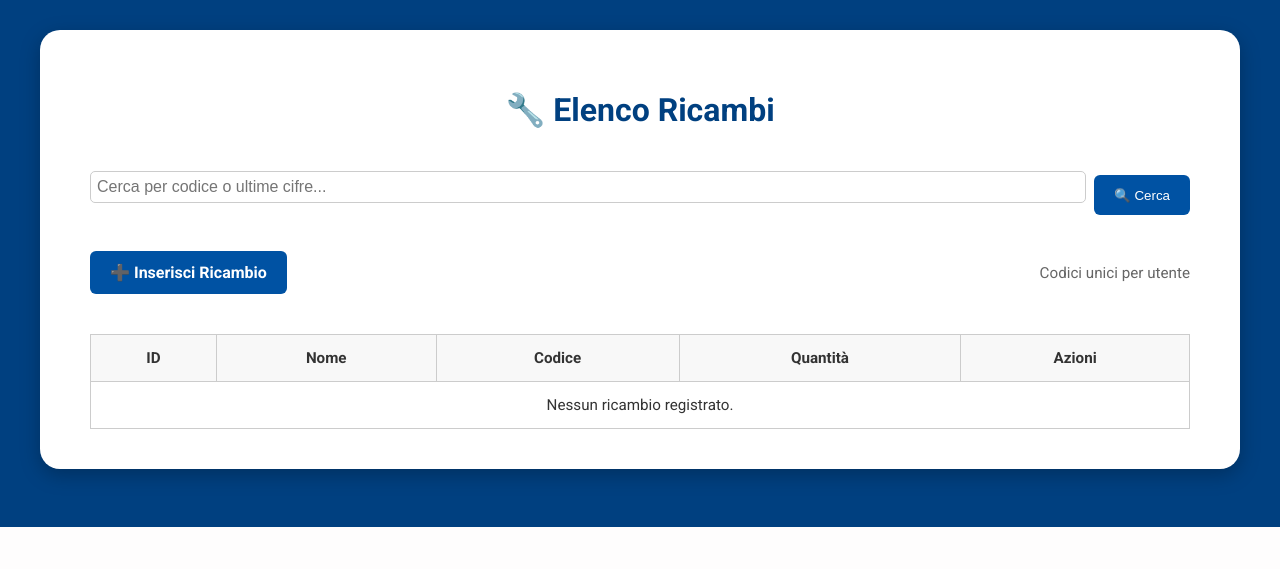
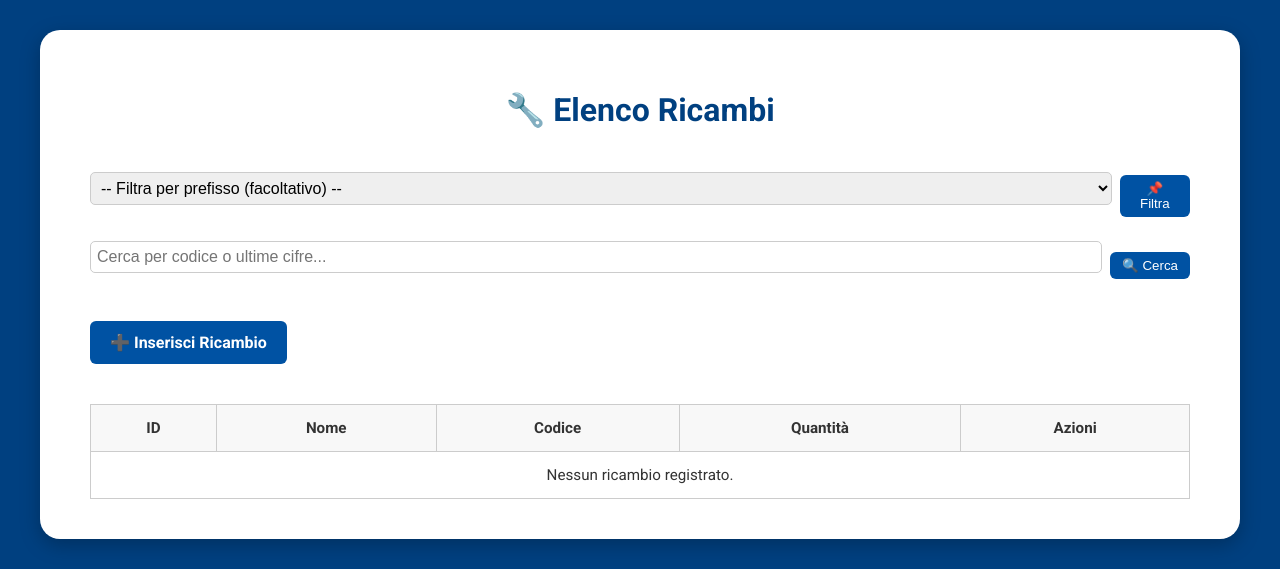
Before and after one commit to idealgius/GruppoAutoscala-GestionaleAuto, a Flask app: page /ricambi in a window 1280 px wide. Shown: the part 273-842 px from the top of the page. Before the commit the page ends 800 px from the top, so only its background shows below. Run offline with Flask 3, Linux system fonts and the light colour scheme; the visitor is signed in with stand-in values (Sample User, id 1); data that the repository does not hold is empty; some libraries are stand-ins or nearby versions.

Commit message:
Migliorato gestione ricambi: filtro prefisso, ricerca avanzata e evidenziazione risultati

```diff
--- a/app.py
+++ b/app.py
@@ -218,7 +218,6 @@ def modifica_cliente(id):
     flash(f"❌ Cliente ID {id} non trovato o non accessibile")
     return redirect(url_for("lista_clienti"))
 
-
 @app.route("/aggiorna_cliente/<int:id>", methods=["POST"])
 @login_required
 def aggiorna_cliente(id):
@@ -295,8 +294,6 @@ def salva_vettura():
     conn.close()
     flash("✅ Vettura salvata correttamente")
     return redirect(url_for("lista_vetture"))
-
-
 @app.route("/vetture")
 @login_required
 def lista_vetture():
@@ -365,6 +362,8 @@ def elimina_vettura(id):
     conn.close()
     flash("✅ Vettura eliminata correttamente")
     return redirect(url_for("lista_vetture"))
+
+
 # =========================
 #          MODELLI
 # =========================
@@ -461,20 +460,42 @@ def elimina_modello(id):
 
 
 # =========================
-#          RICAMBI
+#          RICAMBI (Migliorati)
 # =========================
-@app.route("/ricambi")
+@app.route("/ricambi", methods=["GET", "POST"])
 @login_required
 def lista_ricambi():
     conn = get_db()
-    ricambi = conn.execute("""
-        SELECT id, nome, codice, quantita
-        FROM ricambi
-        WHERE utente_id=?
-        ORDER BY id DESC
-    """, (session["user_id"],)).fetchall()
+    filtro_prefisso = request.values.get("prefisso", "").strip().upper()
+    ricerca = request.values.get("ricerca", "").strip().upper()
+
+    query_base = "SELECT id, nome, codice, quantita FROM ricambi WHERE utente_id=?"
+    params = [session["user_id"]]
+
+    if filtro_prefisso:
+        query_base += " AND nome LIKE ?"
+        params.append(f"{filtro_prefisso}%")
+    if ricerca:
+        query_base += " AND (codice LIKE ? OR codice LIKE ?)"
+        params.extend([f"{ricerca}%", f"%{ricerca[-4:]}" if len(ricerca) >= 4 else f"{ricerca}%"])
+
+    query_base += " ORDER BY nome"
+
+    ricambi = conn.execute(query_base, tuple(params)).fetchall()
     conn.close()
-    return render_template("ricambi.html", ricambi=ricambi)
+
+    # Evidenzia ricerca
+    def highlight(text):
+        if ricerca and ricerca.upper() in text.upper():
+            idx = text.upper().find(ricerca.upper())
+            return text[:idx] + "<mark>" + text[idx:idx+len(ricerca)] + "</mark>" + text[idx+len(ricerca):]
+        return text
+
+    for r in ricambi:
+        r["nome"] = highlight(r["nome"])
+        r["codice"] = highlight(r["codice"])
+
+    return render_template("ricambi.html", ricambi=ricambi, filtro_prefisso=filtro_prefisso, ricerca=ricerca)
 
 
 @app.route("/inserisci_ricambio")
--- a/templates/ricambi.html
+++ b/templates/ricambi.html
@@ -5,15 +5,24 @@
 {% block content %}
 <h1>🔧 Elenco Ricambi</h1>
 
-<!-- Barra di ricerca -->
-<form method="GET" action="/ricambi" style="margin-bottom:16px; display:flex; gap:8px;">
-    <input type="text" name="q" placeholder="Cerca per codice o ultime cifre..." style="flex:1; padding:6px;">
-    <button type="submit" class="button">🔍 Cerca</button>
+<!-- Filtro prefisso (facoltativo) -->
+<form method="GET" action="/ricambi" style="margin-bottom:12px; display:flex; align-items:center; gap:8px;">
+  <select name="prefisso" style="padding:6px; min-width:180px;">
+    <option value="">-- Filtra per prefisso (facoltativo) --</option>
+    <option value="BH" {% if request.args.get('prefisso') == 'BH' %}selected{% endif %}>BH</option>
+    <option value="MM" {% if request.args.get('prefisso') == 'MM' %}selected{% endif %}>MM</option>
+  </select>
+  <button type="submit" class="button" style="padding:6px 12px;">📌 Filtra</button>
+</form>
+
+<!-- Barra di ricerca per codice o ultime cifre -->
+<form method="GET" action="/ricambi" style="margin-bottom:16px; display:flex; align-items:center; gap:8px;">
+    <input type="text" name="q" placeholder="Cerca per codice o ultime cifre..." value="{{ request.args.get('q', '') }}" style="flex:1; padding:6px;">
+    <button type="submit" class="button" style="padding:6px 12px;">🔍 Cerca</button>
 </form>
 
 <div style="display:flex; justify-content:space-between; align-items:center; margin-bottom:16px; flex-wrap: wrap;">
   <a href="/inserisci_ricambio" class="button">➕ Inserisci Ricambio</a>
-  <div style="color:#666; font-size:0.95em;">Codici unici per utente</div>
 </div>
 
 <table>
@@ -29,7 +38,7 @@
   <tbody>
     {% if ricambi %}
       {% for r in ricambi %}
-      <tr>
+      <tr {% if request.args.get('q') and request.args.get('q').lower() in r['codice'].lower() %} style="background-color:#ffff99;" {% endif %}>
         <td>{{ r['id'] }}</td>
         <td>{{ r['nome'] }}</td>
         <td>
```
